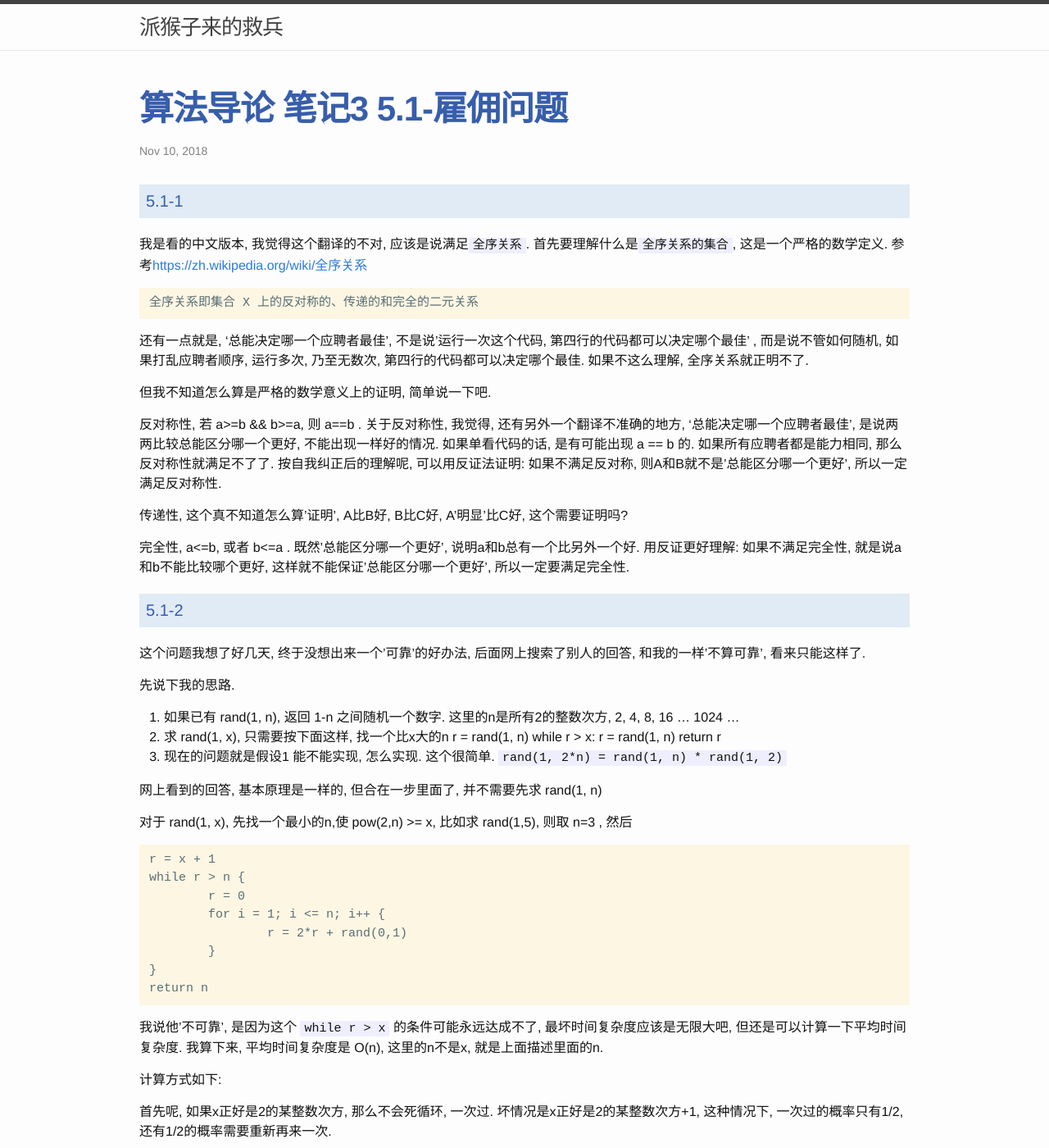
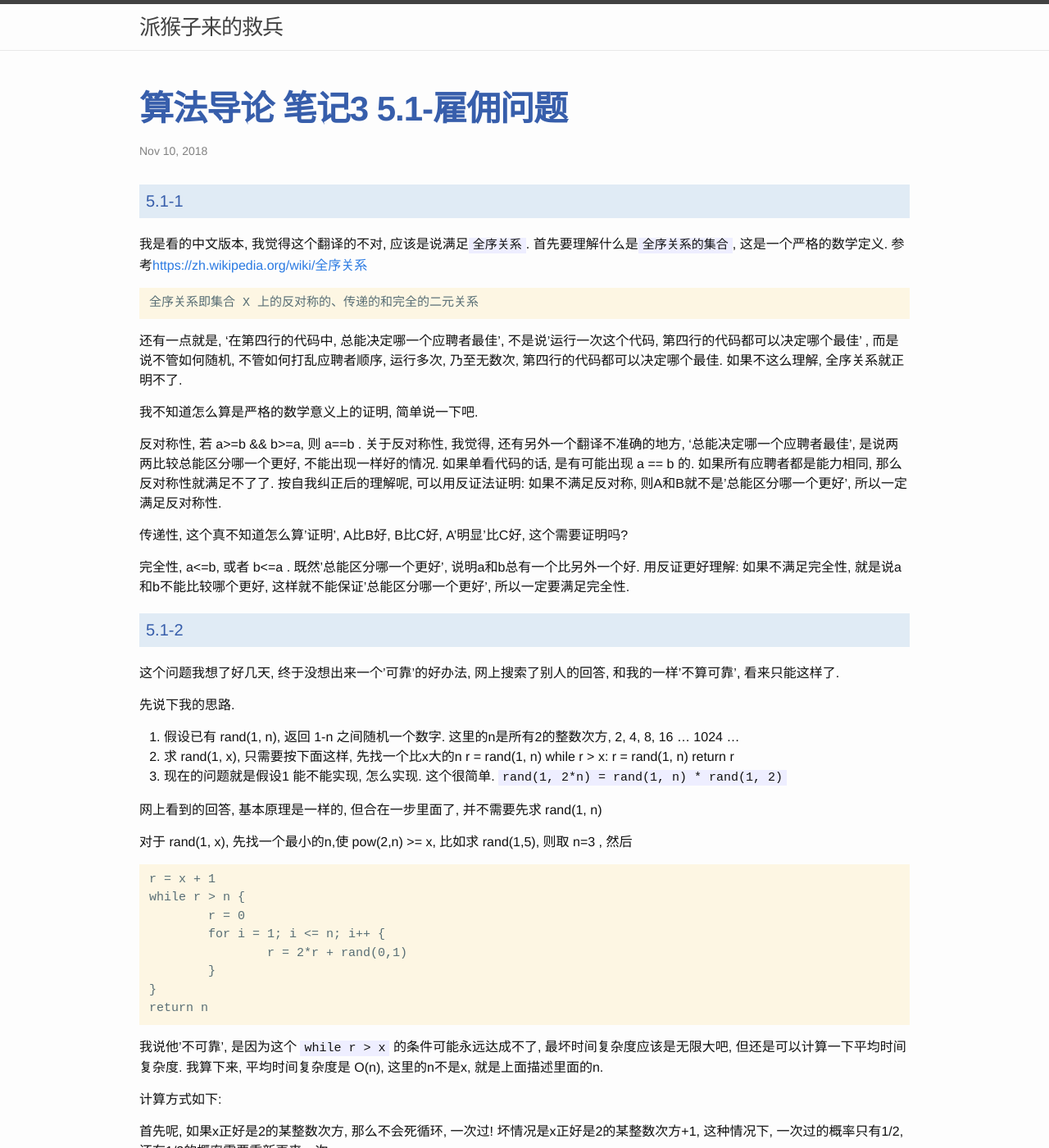
Before and after one commit to childe/ohmycat, a Jekyll site: the page built from _posts/2018-11-10-Introduction-to-Algorithms-3.md, in a window 1280 px wide and 1400 px high. Shown: the whole window at 82% size. Built offline with Jekyll 4.4.1, drawn with Linux system fonts in a browser that asks for light colours; some of the changed text lies outside the part shown.

Commit message:
modified:   _posts/2018-11-10-Introduction-to-Algorithms-3.md

```diff
--- a/_posts/2018-11-10-Introduction-to-Algorithms-3.md
+++ b/_posts/2018-11-10-Introduction-to-Algorithms-3.md
@@ -12,9 +12,9 @@ layout: post
 
 	全序关系即集合 X 上的反对称的、传递的和完全的二元关系
 
-还有一点就是, '总能决定哪一个应聘者最佳', 不是说'运行一次这个代码, 第四行的代码都可以决定哪个最佳' , 而是说不管如何随机, 如果打乱应聘者顺序, 运行多次, 乃至无数次, 第四行的代码都可以决定哪个最佳. 如果不这么理解, 全序关系就正明不了.
+还有一点就是, '在第四行的代码中, 总能决定哪一个应聘者最佳', 不是说'运行一次这个代码, 第四行的代码都可以决定哪个最佳' , 而是说不管如何随机, 不管如何打乱应聘者顺序, 运行多次, 乃至无数次, 第四行的代码都可以决定哪个最佳. 如果不这么理解, 全序关系就正明不了.
 
-但我不知道怎么算是严格的数学意义上的证明, 简单说一下吧.
+我不知道怎么算是严格的数学意义上的证明, 简单说一下吧.
 
 反对称性, 若 a>=b && b>=a, 则 a==b . 关于反对称性, 我觉得, 还有另外一个翻译不准确的地方, '总能决定哪一个应聘者最佳', 是说两两比较总能区分哪一个更好, 不能出现一样好的情况. 如果单看代码的话, 是有可能出现 a == b 的. 如果所有应聘者都是能力相同, 那么反对称性就满足不了了. 按自我纠正后的理解呢, 可以用反证法证明: 如果不满足反对称, 则A和B就不是'总能区分哪一个更好', 所以一定满足反对称性.
 
@@ -24,12 +24,12 @@ layout: post
 
 ## 5.1-2
 
-这个问题我想了好几天,  终于没想出来一个'可靠'的好办法, 后面网上搜索了别人的回答, 和我的一样'不算可靠', 看来只能这样了.
+这个问题我想了好几天,  终于没想出来一个'可靠'的好办法, 网上搜索了别人的回答, 和我的一样'不算可靠', 看来只能这样了.
 
 先说下我的思路.
 
-1. 如果已有 rand(1, n), 返回 1-n 之间随机一个数字. 这里的n是所有2的整数次方, 2, 4, 8, 16 ... 1024 ...
-2. 求 rand(1, x), 只需要按下面这样, 找一个比x大的n
+1. 假设已有 rand(1, n), 返回 1-n 之间随机一个数字. 这里的n是所有2的整数次方, 2, 4, 8, 16 ... 1024 ...
+2. 求 rand(1, x), 只需要按下面这样, 先找一个比x大的n
 		r = rand(1, n)
 		while r > x:
 			r = rand(1, n)
```
Also changed, not shown: other parts of _posts/2018-11-10-Introduction-to-Algorithms-3.md (+2 -2 lines).
